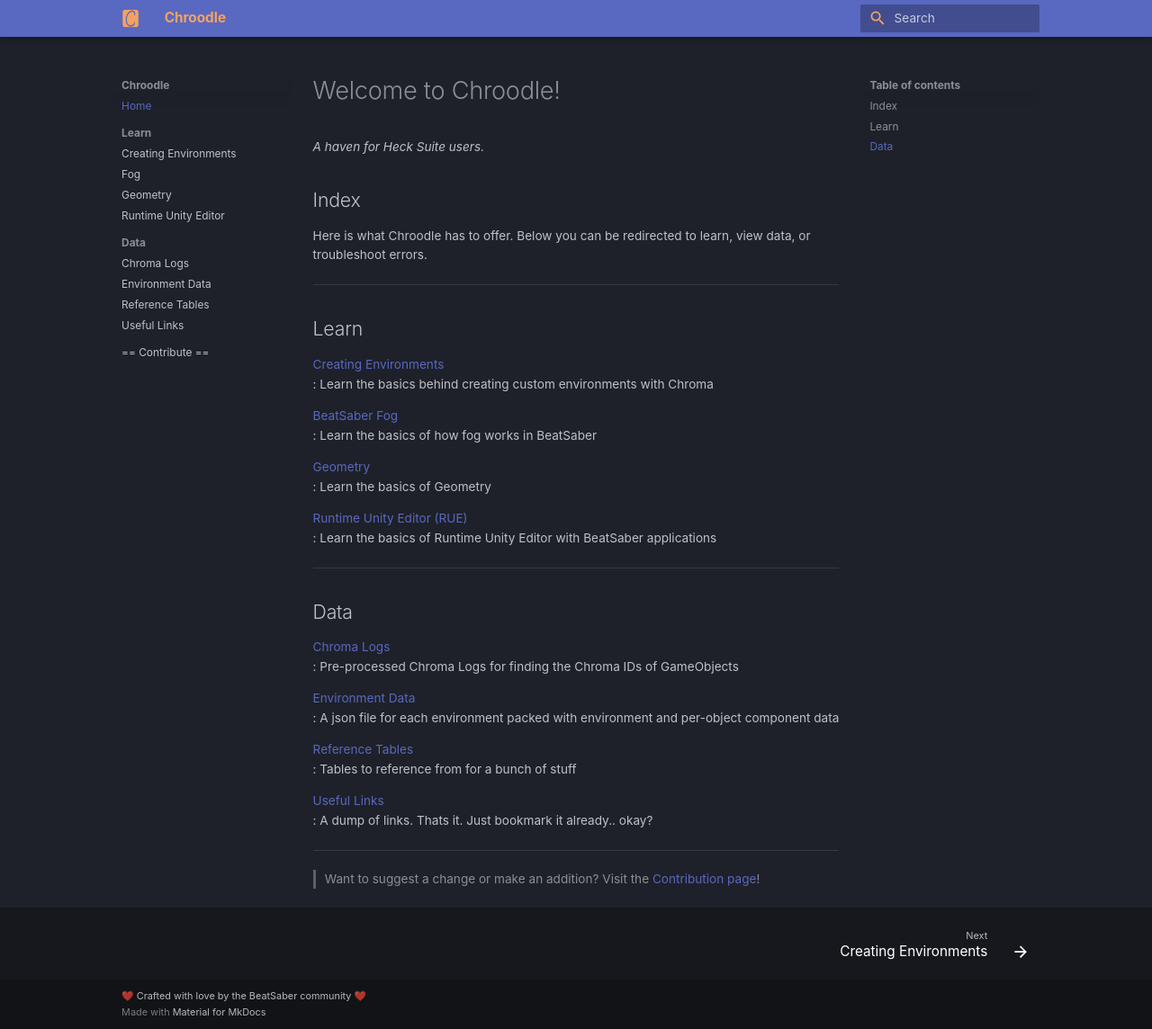
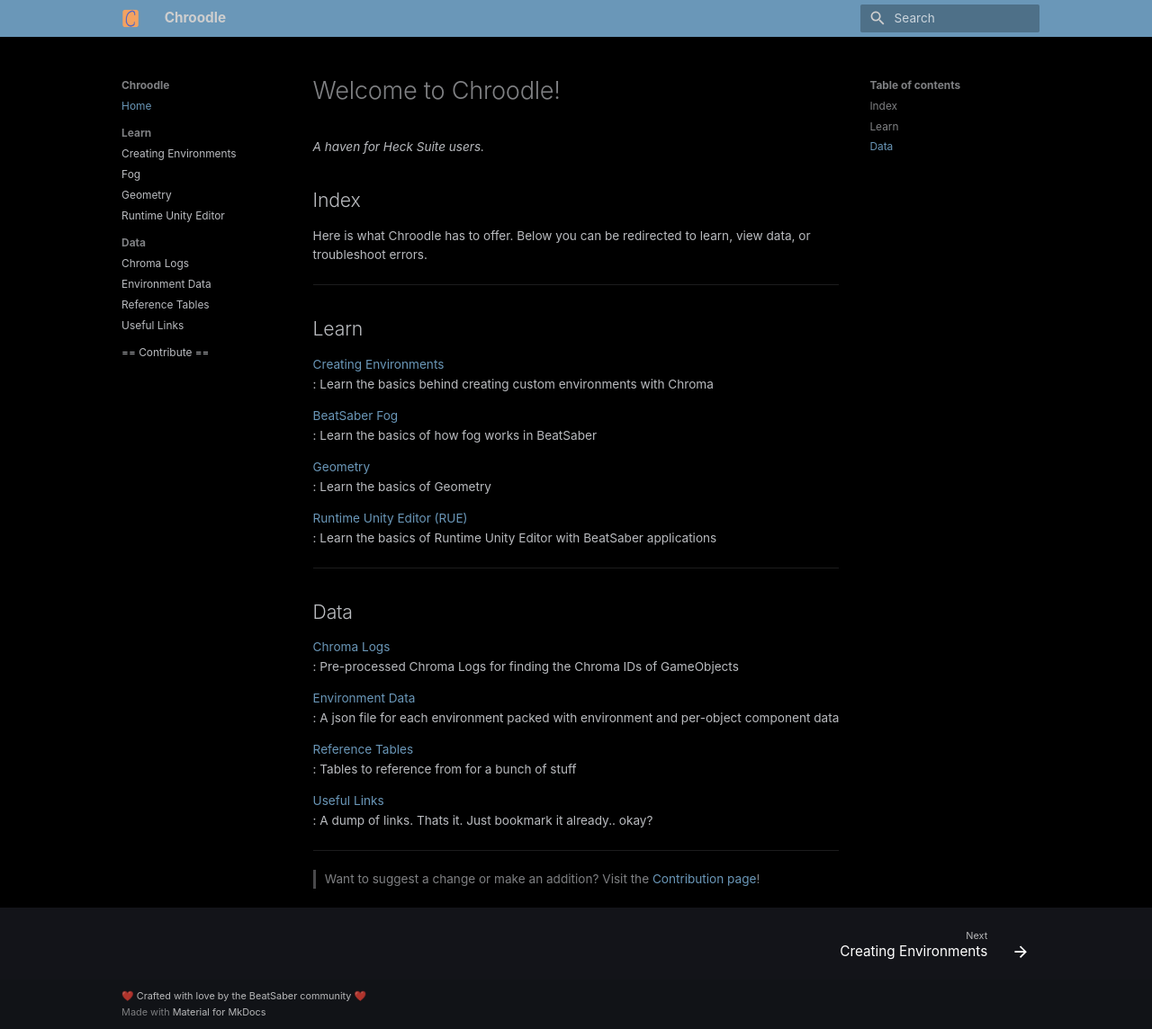
Before and after one commit to UGEcko/chroodleWeb, an MkDocs documentation site: the page built from docs/index.md, in a window 1280 px wide and 1144 px high. Shown: the whole window at 90% size. Built offline with MkDocs 1.6.1 and Material for MkDocs 9.7.7, drawn with Linux system fonts in a browser that asks for light colours; some web fonts are replaced.

Commit message:
Switch up color scheme

```diff
--- a/docs/stylesheets/extra.css
+++ b/docs/stylesheets/extra.css
@@ -1,7 +1,11 @@
 :root  > * {
-  --md-primary-fg-color: #5968c1;
-  --md-primary-bg-color: #F4A261;
-  --md-accent-fg-color: #a75ec6;
+  --md-primary-fg-color: #6a97b8;
+  --md-primary-bg-color: #cecece;
+  --md-accent-fg-color: #d36666;
+}
+
+[data-md-color-scheme="slate"] {
+  --md-default-bg-color: #000000;
 }
 
 
```
